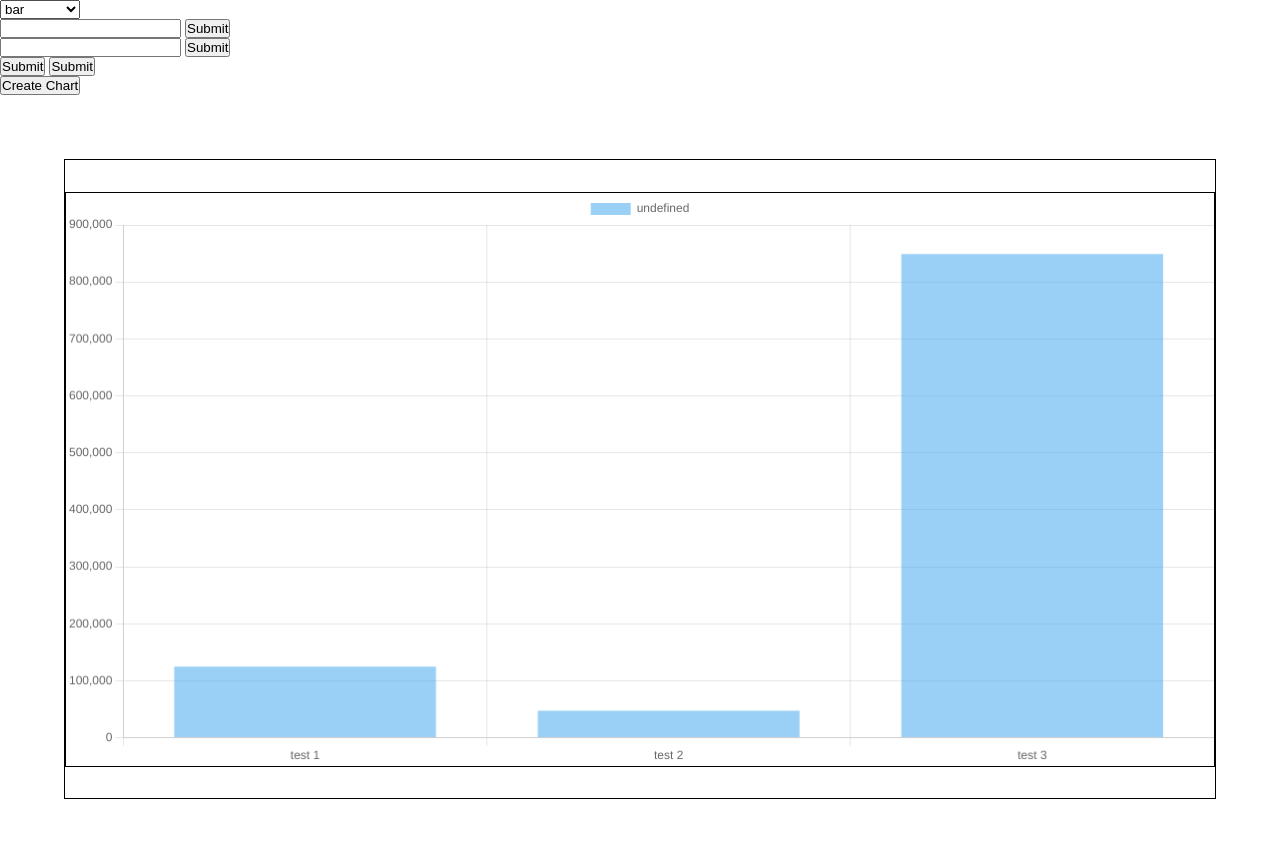
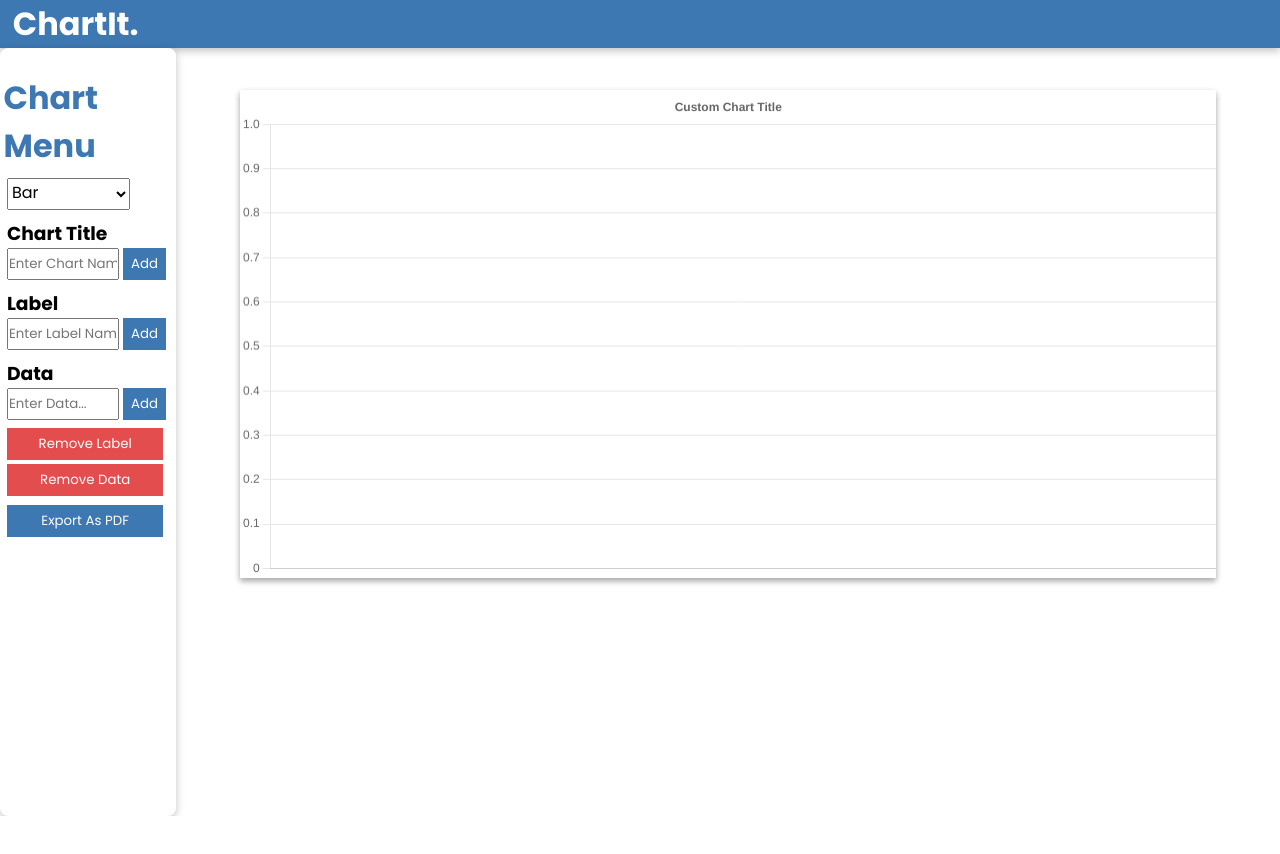
Before and after one commit to gmgordon15/chart-project, a plain HTML site: page index.html in a window 1280 px wide. After the commit the page ends 816 px from the top, so only its background shows below. Drawn offline with nearby package versions, Linux system fonts and the light colour scheme.

Commit message:
Added functionality for all buttons except export button.  Also added styling for application.

```diff
--- a/app.js
+++ b/app.js
@@ -11,6 +11,10 @@ const labelSubmit = document.querySelector(".label-submit")
 
 const dataInput = document.querySelector(".data-input")
 const dataInputButton = document.querySelector(".data-submit")
+
+
+const chartTitleInput = document.querySelector("#chart-name")
+const chartTitleBTN = document.querySelector(".chart-submit")
 
 let labelValue = labelInput.value
 let dataValue = dataInput.value
@@ -31,100 +35,78 @@ labelSubmit.addEventListener('click', function(){
 const ctx = document.querySelector('.chart').getContext('2d');
 
 const data = {
-    labels: ['test 1', 'test 2', 'test 3'],
+    label: 'Chart Title',
+    labels: [],
         datasets: [{
-            data:[124923, 47594, 848937]
+            data:[]
         }],
 }
 
-/*const config = new Chart(ctx, {
-    type: 'bar',
-    data,
-        /*labels: ['test 1', 'test 2', 'test 3'],
-        datasets: [{
-            data:[124923, 47594, 848937]
-        }],
+const options = {
+    plugins: {
+        title: {
+            display: true,
+            text: 'Custom Chart Title'
+        },
+        legend: {
+            display: false,
+            labels: {
+                color: 'rgb(255, 99, 132)',
+            },
+            title: {
+                text: 'Legend Text'
+            },
+        }
 
+    }
+}
 
-    options: {},
-    plugins: []
-  }) */
 
   const config = {
     type: 'bar',
+    label: 'Chart Title',
     data,
-        /*labels: ['test 1', 'test 2', 'test 3'],
-        datasets: [{
-            data:[124923, 47594, 848937]
-        }],*/
-
-
-    options: {},
+    options,
     plugins: []
   }
 
   const config2 = {
     type: 'line',
+    label: 'Chart Title',
     data,
-        /*labels: ['test 1', 'test 2', 'test 3'],
-        datasets: [{
-            data:[124923, 47594, 848937]
-        }],*/
-
-
-    options: {},
+    options,
     plugins: []
   }
 
   const config3 = {
     type: 'pie',
+    label: 'Chart Title',
     data,
-        /*labels: ['test 1', 'test 2', 'test 3'],
-        datasets: [{
-            data:[124923, 47594, 848937]
-        }],*/
-
-
-    options: {},
+    options,
     plugins: []
   }
 
   const config4 = {
     type: 'radar',
+    label: 'Chart Title',
     data,
-        /*labels: ['test 1', 'test 2', 'test 3'],
-        datasets: [{
-            data:[124923, 47594, 848937]
-        }],*/
-
-
-    options: {},
+    options,
     plugins: []
   }
 
   const config5 = {
     type: 'doughnut',
+    label: 'Chart Title',
     data,
-        /*labels: ['test 1', 'test 2', 'test 3'],
-        datasets: [{
-            data:[124923, 47594, 848937]
-        }],*/
-
-
-    options: {},
+    options,
     plugins: []
   }
 
   const config6 = {
     type: 'bubble',
+    label: 'Chart Title',
     data,
-        /*labels: ['test 1', 'test 2', 'test 3'],
-        datasets: [{
-            data:[124923, 47594, 848937]
-        }],*/
-
-
-    options: {},
+    options,
     plugins: []
   }
 
@@ -143,6 +125,17 @@ const data = {
     config.data.labels.push(addLabelValue)
     myChart.update()
   }
+
+  function updateTite(){
+    let chartTitleInputValue = chartTitleInput.value
+    const addChartValue = chartTitleInputValue.toString()
+    config.options.plugins.title.text = addChartValue
+    myChart.update()
+  }
+
+  chartTitleBTN.addEventListener('click',function(){
+      updateTite()
+  })
 
   labelSubmit.addEventListener('click', function(){
     updateLabel()
--- a/index.html
+++ b/index.html
@@ -5,17 +5,24 @@
     <meta name="viewport" content="width=device-width, initial-scale=1.0">
     <link rel="stylesheet" href="styles.css">
     <script src="https://cdn.jsdelivr.net/npm/chart.js"></script>
-    <title>Charter</title>
+    <script src="https://cdnjs.cloudflare.com/ajax/libs/pdf.js/2.6.347/pdf.min.js" integrity="sha512-Z8CqofpIcnJN80feS2uccz+pXWgZzeKxDsDNMD/dJ6997/LSRY+W4NmEt9acwR+Gt9OHN0kkI1CTianCwoqcjQ==" crossorigin="anonymous" referrerpolicy="no-referrer"></script>
+    <link rel="preconnect" href="https://fonts.googleapis.com">
+<link rel="preconnect" href="https://fonts.gstatic.com" crossorigin>
+<link href="https://fonts.googleapis.com/css2?family=Poppins:wght@300;400;500;700;800&display=swap" rel="stylesheet">
+    <title>ChartIt.</title>
 </head>
 <body>
 
-
+<div class="top-bar">
+    <h1 class="logo">ChartIt.</h1>
+</div>
+<div class="main-container">
     <div class="side-menu">
-        <form action="">
+        <h1 class="menu-title">Chart Menu</h1>
         <div class="chart-type">
             <select name="charts-select" id="chart-select">
-                <option value="bar">bar</option>
-                <option value="line">line</option>
+                <option value="bar">Bar</option>
+                <option value="line">Line</option>
                 <option value="area">area</option>
                 <option value="bubble">Bubble</option>
                 <option value="doughnut">Doughnut</option>
@@ -24,35 +31,48 @@
                 <option value="scatter">Scatter</option>
             </select>
         </div>
-        </form>
-    </div>
+
+
+        <div class="chart-name">
+            <h3>Chart Title</h3>
+            <input type="text" name="label" id="chart-name" placeholder="Enter Chart Name...">
+            <button class="chart-submit">Add</button>
+        </div>
 
 
     <div class="label-name">
-        <input type="text" name="label" id="label-name">
-        <button class="label-submit">Submit</button>
+        <h3>Label</h3>
+        <input type="text" name="label" id="label-name" placeholder="Enter Label Name...">
+        <button class="label-submit">Add</button>
     </div>
 
     <div class="data-input-div">
-        <input type="number" class="data-input">
-        <button class="data-submit">Submit</button>
+        <h3>Data</h3>
+        <input type="number" class="data-input" placeholder="Enter Data...">
+        <button class="data-submit">Add</button>
     </div>
 
     <div class="data-remove-div">
+        <button class="remove-label">Remove Label</button>
+        <button class="remove-data">Remove Data</button>
 
-        <button class="remove-data">Submit</button>
-        <button class="remove-label">Submit</button>
     </div>
 
     <div class="create-chart-div">
-        <button class="create-chart-button">Create Chart</button>
+        <button class="create-chart-button">Export As PDF</button>
     </div>
+
+</div>
+
 
 
     <div class="chart-container">
         <canvas class="chart"></canvas>
     </div>
 
+
+</div>
+
     <script src="app.js"></script>
 </body>
 </html>
--- a/styles.css
+++ b/styles.css
@@ -2,20 +2,253 @@
     padding: 0;
     margin: 0;
     box-sizing: border-box;
+    font-family: 'Poppins', sans-serif;
 }
 
 .chart-container{
     height: 80vh;
-    margin: 5% 5%;
-    border: 1px solid black;
+    margin: 1% 5%;
     display: flex;
-    justify-content: center;
-    align-items: center;
+
+}
+
+
+
+h1{
+    color: black;
+    margin-bottom: 5%;
+    margin-left: 2%;
 }
 
 .chart{
-    border: 1px solid black;
     width: 80%;
-    height: 80%;
+    height: 80vh;
+    box-shadow: rgba(0, 0, 0, 0.16) 0px 3px 6px, rgba(0, 0, 0, 0.23) 0px 3px 6px;
+    margin-top: 3%
+}
+
+.main-container{
+    display: flex;
 
 }
+
+.top-bar{
+    height:6vh;
+    background-color:#3E78B2;
+    display: flex;
+    align-items: center;
+    box-shadow: rgba(0, 0, 0, 0.24) 0px 3px 8px;
+}
+
+.logo{
+    color:white;
+    font-weight: bold;
+    padding: 0;
+    margin: 0;
+    margin-left: 1%;
+}
+
+.menu-title{
+    color: #3E78B2;
+    margin-left: 2%;
+}
+
+
+.side-menu{
+    display: flex;
+    flex-direction: column;
+    width: 18%;
+    height: 96vh;
+    padding-top: 2%;
+    background-color:white;
+    border-radius: 8px;
+    box-shadow: rgba(0, 0, 0, 0.24) 0px 3px 8px;
+}
+
+.chart-type{
+    width: 100%;
+    text-align-last:center;
+    text-align-last: center;
+    margin-left: 2%;
+}
+
+#chart-select{
+    display: flex;
+    flex-direction: column;
+    width: 70%;
+    height: 2rem;
+    justify-content: center;
+    align-items: center;
+    text-align-last:center;
+    text-align-last: center;
+    margin-left: 2%;
+    font-size: 1rem;
+    padding-top: 2%;
+}
+
+.label-name .data-input-div .data-remove-div .create-chart-div{
+    width: 100%;
+    display: flex;
+    margin-left: 2%;
+}
+
+
+.chart-name{
+    margin-left: 2%;
+    margin-top: 5%;
+}
+
+.chart-submit{
+    height: 2rem;
+    outline: none;
+    width: 25%;
+    background-color:#3E78B2 ;
+    color:white;
+    border:none;
+}
+
+.chart-submit:hover{
+    background-color:#23486d;
+}
+
+
+#chart-name{
+    width: 65%;
+    height: 2rem;
+    margin-left: 2%;
+}
+
+#label-name{
+    width: 65%;
+    height: 2rem;
+    margin-left: 2%;
+}
+
+#label-name{
+    width: 65%;
+    height: 2rem;
+    margin-left: 2%;
+}
+
+.label-submit{
+    height: 2rem;
+    outline: none;
+    width: 25%;
+    background-color:#3E78B2 ;
+    color:white;
+    border:none;
+}
+
+.label-submit:active{
+    outline:none
+}
+
+.label-submit:hover{
+    background-color:#23486d;
+}
+
+.data-submit:hover{
+    background-color:#23486d;
+}
+
+
+
+.data-submit{
+    height: 2rem;
+    outline: none;
+    width: 25%;
+    background-color:#3E78B2 ;
+    color:white;
+    border:none;
+
+}
+
+.data-input{
+    width: 65%;
+    height: 2rem;
+    margin-left: 2%;
+}
+
+.data-remove-div{
+    display: flex;
+    flex-direction: column;
+    margin-top: 5%;
+    margin-left: 2%;
+}
+
+.remove-data{
+    width: 91%;
+    height: 2rem;
+    margin-left: 2%;
+    background-color:rgba(224, 54, 54, 0.883) ;
+    color:white;
+    border:none;
+}
+
+.remove-label{
+    width: 91%;
+    height: 2rem;
+    margin-left: 2%;
+    margin-bottom: 2%;
+    background-color: rgba(224, 54, 54, 0.883) ;
+    color:white;
+    border:none;
+}
+
+.remove-label:hover{
+    background-color: rgba(155, 38, 38, 0.883);
+}
+
+.remove-label:active{
+    background-color: rgba(155, 38, 38, 0.883)
+}
+
+.remove-data:hover{
+    background-color: rgba(155, 38, 38, 0.883);
+}
+
+.remove-data:active{
+    background-color: rgba(155, 38, 38, 0.883);
+}
+
+
+.label-name{
+    margin-top: 5%;
+    margin-left: 2%;
+}
+
+.data-input-div{
+    margin-top: 5%;
+    margin-left: 2%;
+}
+
+h3{
+    margin-left: 2%;
+}
+
+
+
+.create-chart-div{
+    margin-left: 2%;
+    width: 100%;
+}
+
+.create-chart-button{
+    margin-left: 2%;
+    margin-top: 5%;
+    width: 89%;
+    height: 2rem;
+    background-color:#3E78B2 ;
+    color:white;
+    border:none;
+}
+
+.create-chart-button:hover{
+    background-color:#23486d;
+
+}
+
+.create-chart-button:active{
+    background-color:#23486d;
+
+}
```
